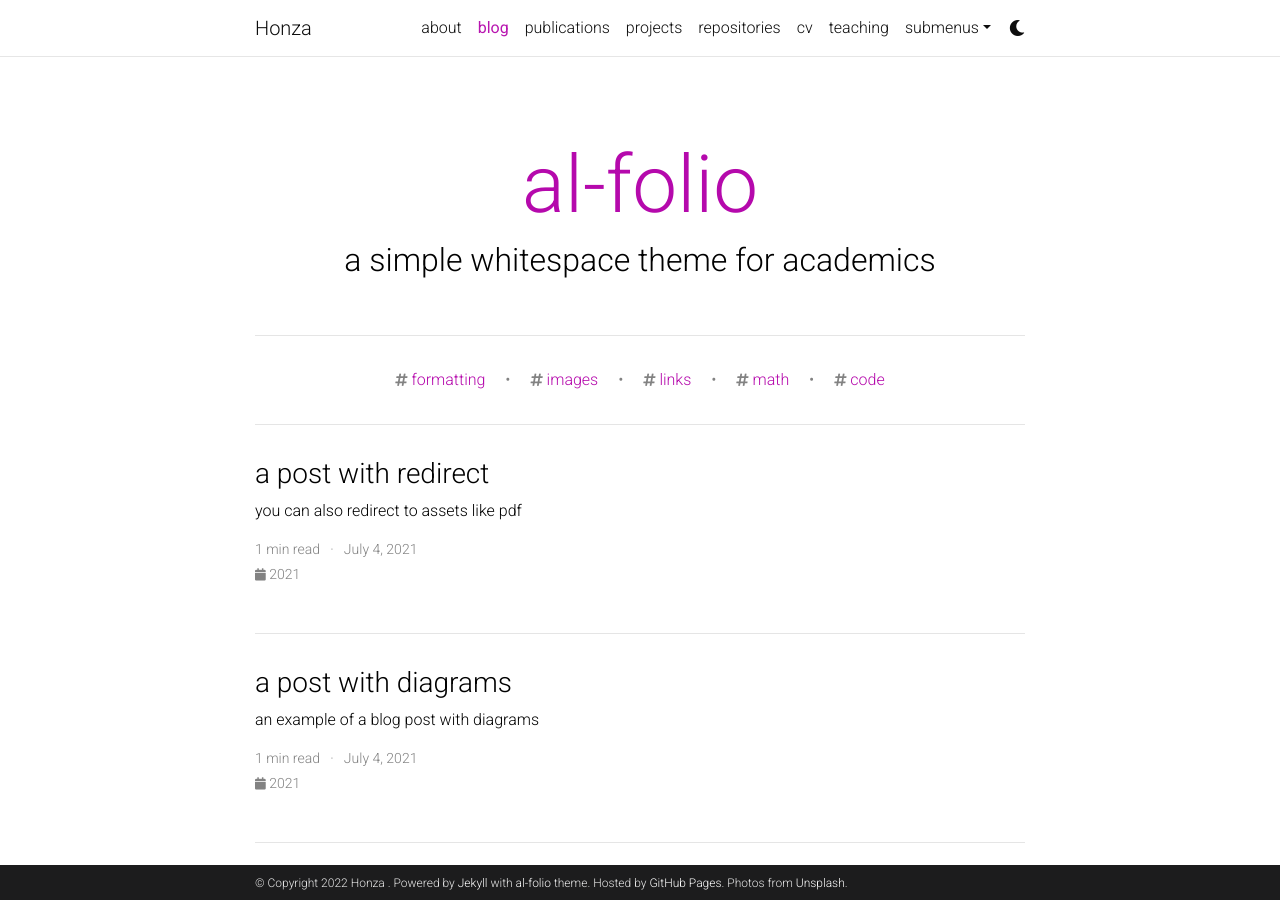
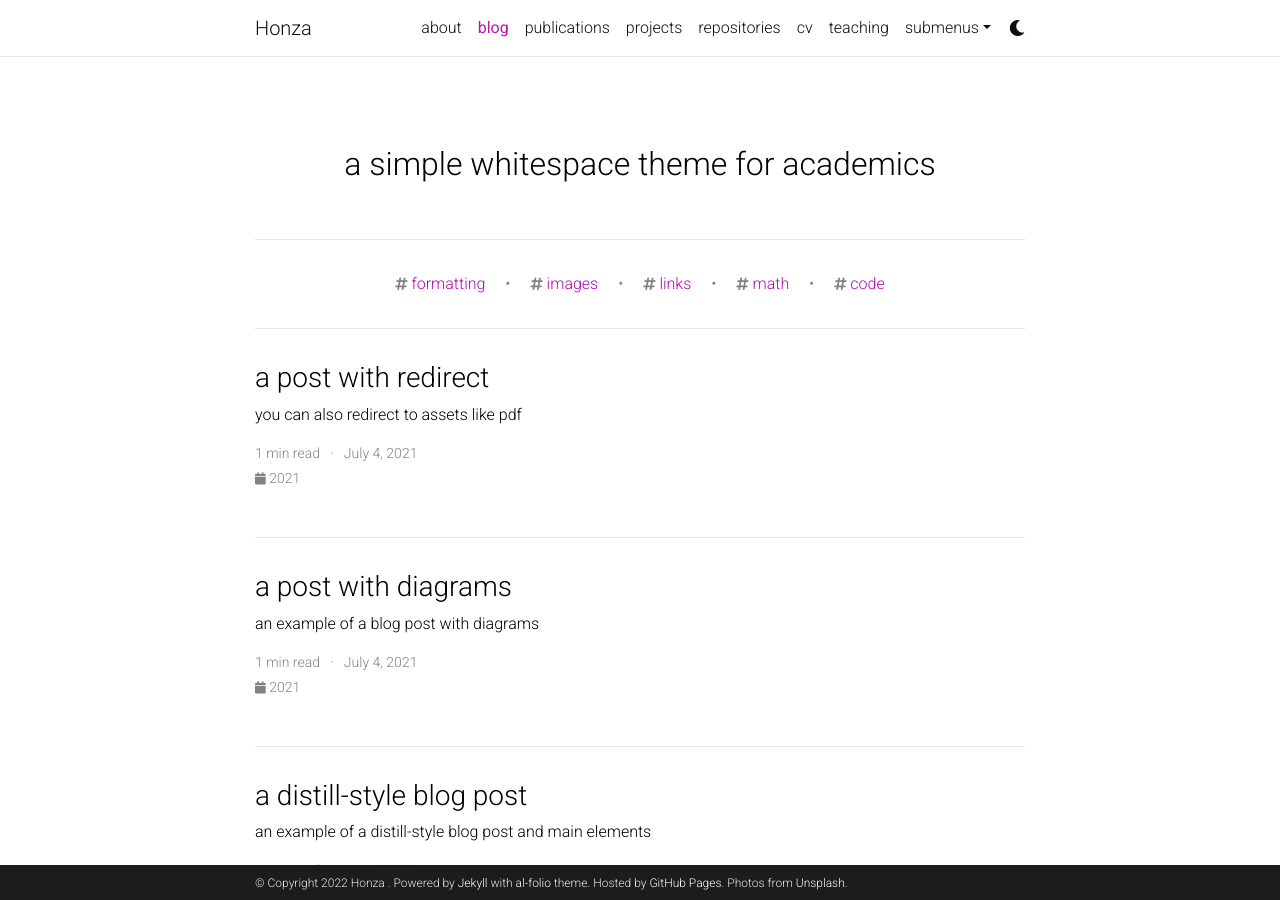
Before and after one commit to Honza-B1234/Honza-B1234.github.io, a Jekyll site: the page built from blog/index.html, in a window 1280 px wide and 900 px high. Built offline with Jekyll 4.4.1, drawn with Linux system fonts in a browser that asks for light colours; the list of posts is cut into pages by our own code; comment, search, counter and statistics services are not loaded; a style sheet for code colours, icons or effects is not loaded.

Commit message:
Update _config.yml

```diff
--- a/_config.yml
+++ b/_config.yml
@@ -97,7 +97,7 @@
 discord_id: # your discord id (18-digit unique numerical identifier)
 
 contact_note: >
-  You can even add a little note about which of these is the best way to reach you.
+
 
 # -----------------------------------------------------------------------------
 # Analytics and search engine verification
@@ -113,7 +113,7 @@
 # Blog
 # -----------------------------------------------------------------------------
 
-blog_name: al-folio # blog_name will be displayed in your blog page
+blog_name: # blog_name will be displayed in your blog page
 blog_nav_title: blog # your blog must have a title for it to be displayed in the nav bar
 blog_description: a simple whitespace theme for academics
 permalink: /blog/:year/:title/
@@ -123,7 +123,7 @@
   enabled: true
 
 # Comments
-disqus_shortname: al-folio # put your disqus shortname
+disqus_shortname: # put your disqus shortname
 # https://help.disqus.com/en/articles/1717111-what-s-a-shortname
 
 # External sources.
```
